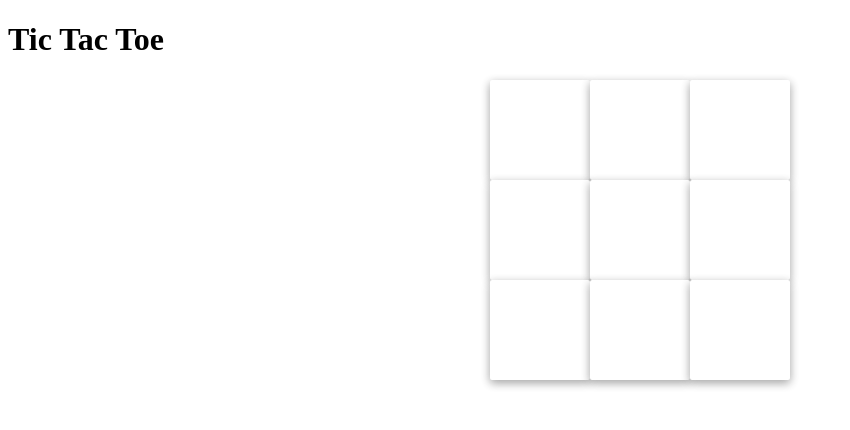
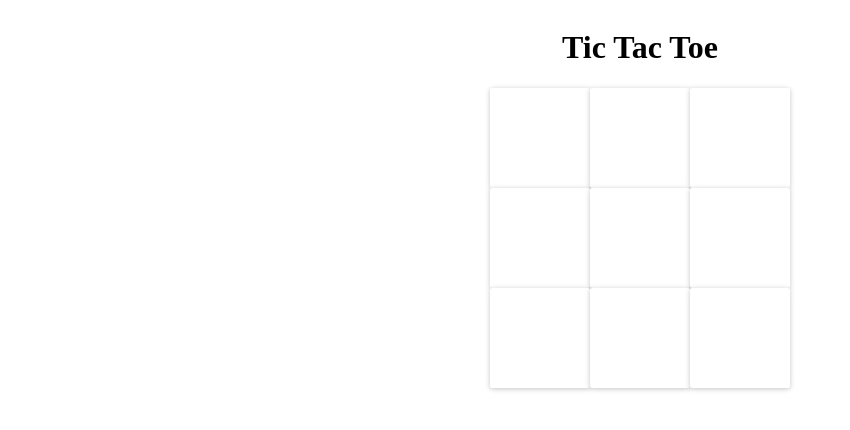
Before and after one commit to Stefanouweneel/Tic-Tac-Toe-React, a React app: page / in a window 1280 px wide. Shown: the top 430 px of the page, without its empty margins (0-850 px from the left). Built offline with nearby package versions, Linux system fonts and the light colour scheme.

Commit message:
Add Click handler to Tiles

```diff
--- a/src/components/Game.js
+++ b/src/components/Game.js
@@ -11,7 +11,9 @@ class Game extends React.Component {
         '', '', '',
         '', '', '',
         '', '', ''
-      ]
+      ],
+
+      turn: 'x',
     }
 
     this.baseStyle = {
--- a/src/components/Header.js
+++ b/src/components/Header.js
@@ -1,9 +1,14 @@
 import React from 'react';
+
+const style = {
+  display: 'flex',
+  justifyContent: 'center',
+}
 
 class Header extends React.Component {
   render() {
     return (
-      <div id='header'>
+      <div style={style} id='header'>
         <h1>Tic Tac Toe</h1>
       </div>
     );
--- a/src/components/Tiles.js
+++ b/src/components/Tiles.js
@@ -5,15 +5,19 @@ const style = {
   width: 100,
   height: 100,
   borderWidth: 0.5,
-  borderColor: '#d6d7da',
+  borderColor: '#000',
 };
 
 class Tiles extends React.Component {
 
+  clickHandler() {
+    this.props.tileClick(this.props.position);
+  }
+
   render() {
     return (
       <div>
-        <Paper style={style} zDepth={2} />
+        <Paper style={style} zDepth={1} onClick={this.clickHandler.bind(this)}/>
       </div>
     );
   }
```
